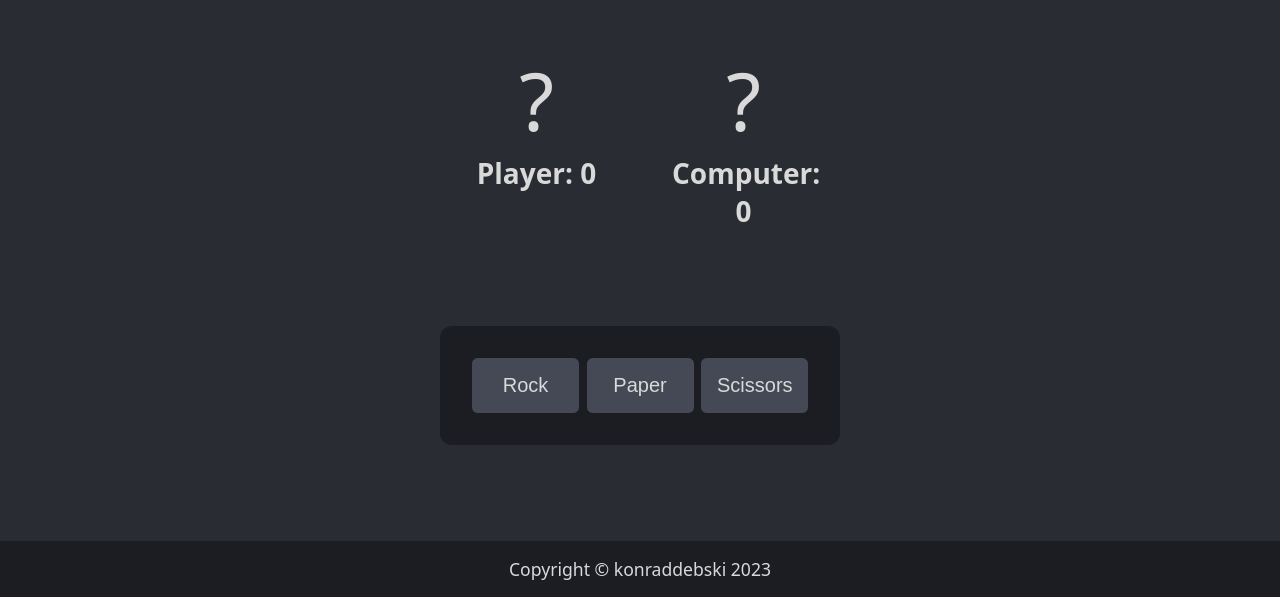
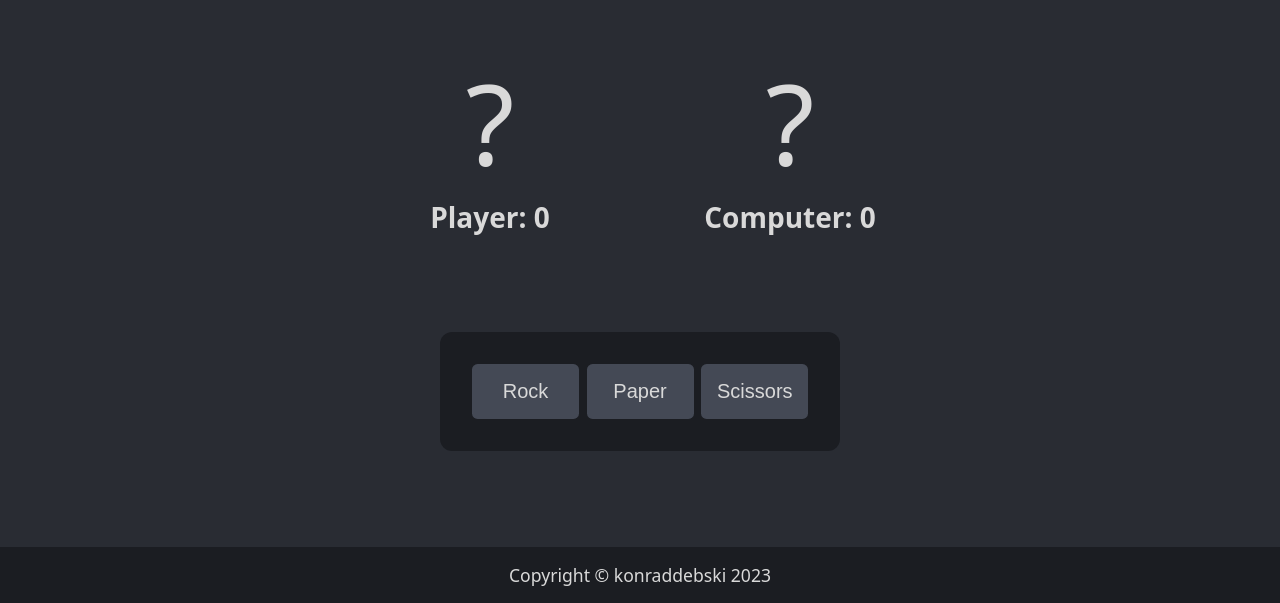
Before and after one commit to DrewnioQ/rock-paper-scissors, a plain HTML site: page index.html in a window 1280 px wide. Shown: the part 319-922 px from the top of the page. Drawn offline with Linux system fonts and the light colour scheme.

Commit message:
Fix score scaling and clamp() font-sizes values

```diff
--- a/index.html
+++ b/index.html
@@ -23,11 +23,11 @@
         </p>
       </section>
       <section class="scoreboard">
-        <div class="score-player">
+        <div class="score-box score-player">
           <div class="sign" id="playerSign">?</div>
           <p class="score" id="playerScore">Player: 0</p>
         </div>
-        <div class="score-computer">
+        <div class="score-box score-computer">
           <div class="sign" id="computerSign">?</div>
           <p class="score" id="computerScore">Computer: 0</p>
         </div>
--- a/styles.css
+++ b/styles.css
@@ -66,34 +66,33 @@ button {
 }
 
 .rules-text {
-  font-size: clamp(2rem, 5.25vw, 3rem);
+  font-size: clamp(2.15rem, 6vw, 3rem);
 }
 
 .rules-text-small {
-  font-size: clamp(1rem, 2.1vw, 1.25rem);
+  font-size: clamp(1rem, 2.5vw, 1.25rem);
 }
 
 /* SCORE */
 .scoreboard {
-  margin: 2rem 1rem;
+  margin: 2rem auto;
+  max-width: 600px;
 
   display: flex;
   justify-content: center;
 }
 
-.score-player,
-.score-computer {
-  margin: 0 2rem;
-  width: 143px;
+.score-box {
+  flex: 1 1 170px;
 }
 
 .score {
   font-weight: 700;
-  font-size: clamp(1.25rem, 3vw, 1.75rem);
+  font-size: clamp(1.15rem, 3vw, 1.75rem);
 }
 
 .sign {
-  font-size: clamp(4rem, 10vw, 5rem);
+  font-size: clamp(4rem, 15vw, 7rem);
 }
 
 /* INTERFACE */
```
